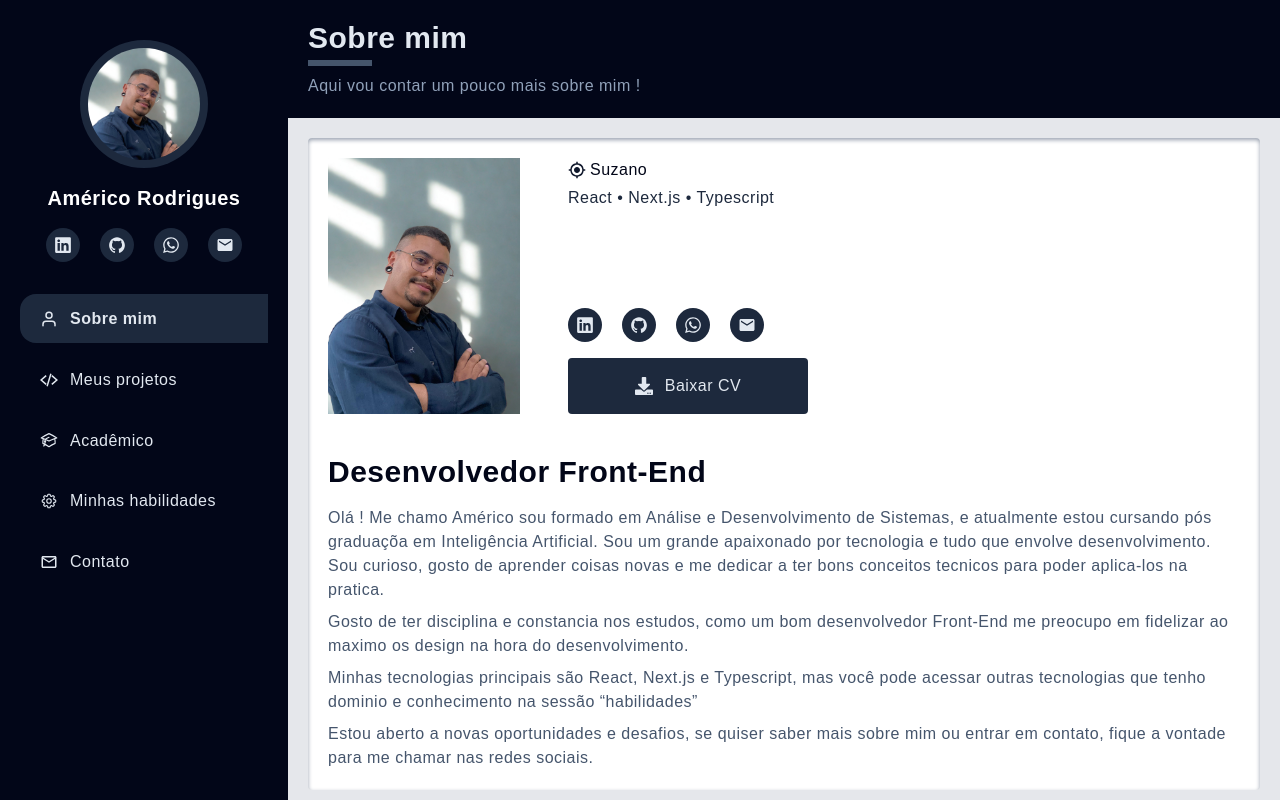
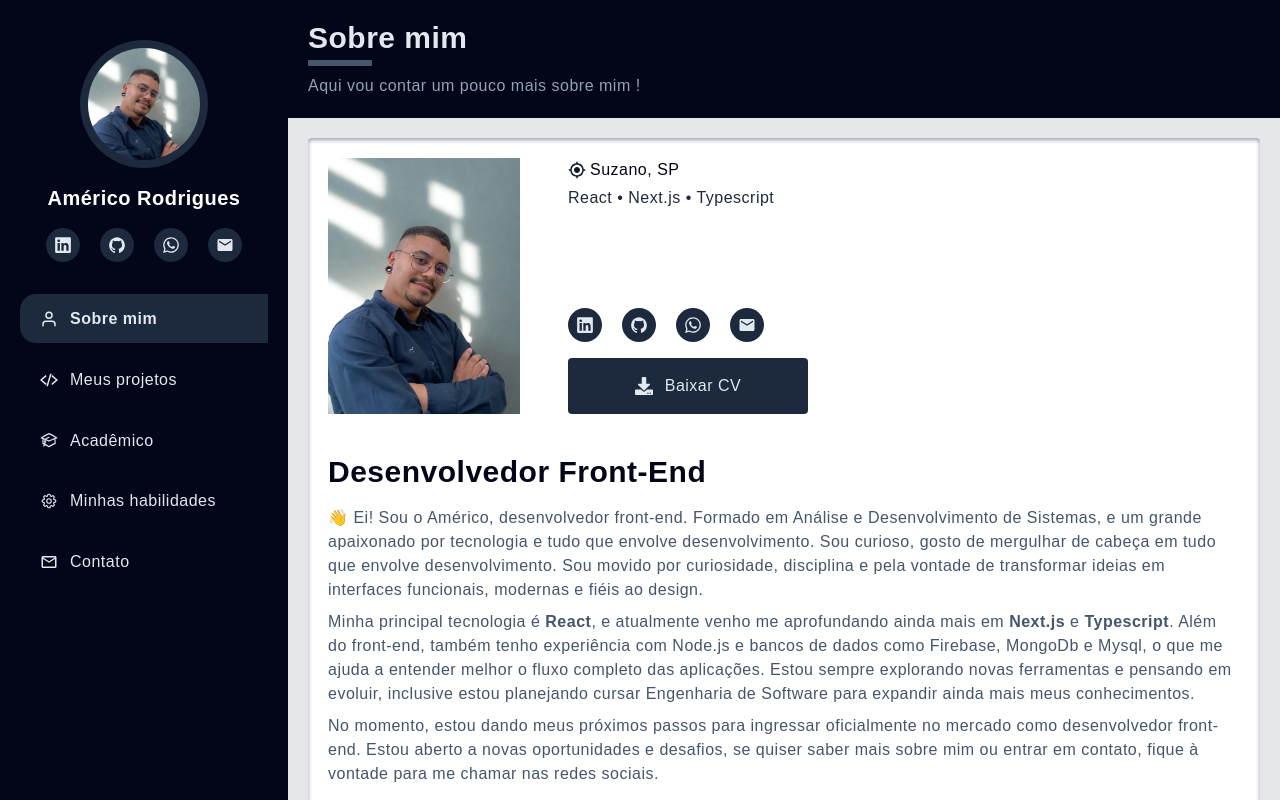
Before and after one commit to americorodrigues25/portifolio, a React (Vite) app: page / in a window 1280 px wide. Built offline with nearby package versions, Linux system fonts and the light colour scheme.

Commit message:
alteração no texto da página sobre e ajustes de hover nos cards da página skills

```diff
--- a/src/pages/About.tsx
+++ b/src/pages/About.tsx
@@ -20,7 +20,7 @@ export default function About() {
           <div className="text-slate-950 space-y-1">
             <div className="flex items-center gap-1">
               <MdMyLocation className="text-slate-900 text-lg" />
-              <span>Suzano</span>
+              <span>Suzano, SP</span>
             </div>
 
             <p className="text-slate-800">React • Next.js • Typescript</p>
@@ -45,27 +45,22 @@ export default function About() {
           Desenvolvedor Front-End
         </h1>
         <p className="mb-2 text-slate-600">
-          Olá ! Me chamo Américo sou formado em Análise e Desenvolvimento de
-          Sistemas, e atualmente estou cursando pós graduaçõa em Inteligência
-          Artificial. Sou um grande apaixonado por tecnologia e tudo que envolve
-          desenvolvimento. Sou curioso, gosto de aprender coisas novas e me
-          dedicar a ter bons conceitos tecnicos para poder aplica-los na
-          pratica.
+          👋 Ei! Sou o Américo, desenvolvedor front-end. Formado em Análise e Desenvolvimento de
+          Sistemas, e um grande apaixonado por tecnologia e tudo que envolve
+          desenvolvimento. Sou curioso, gosto de mergulhar de cabeça em tudo que envolve desenvolvimento. Sou movido por curiosidade,
+          disciplina e pela vontade de transformar ideias em interfaces funcionais, modernas e fiéis ao design.
         </p>
         <p className="mb-2 text-slate-600">
-          Gosto de ter disciplina e constancia nos estudos, como um bom
-          desenvolvedor Front-End me preocupo em fidelizar ao maximo os design
-          na hora do desenvolvimento.
-        </p>
-        <p className="mb-2 text-slate-600">
-          Minhas tecnologias principais são React, Next.js e Typescript, mas
-          você pode acessar outras tecnologias que tenho dominio e conhecimento
-          na sessão “habilidades”
+          Minha principal tecnologia é <b>React</b>, e atualmente venho me aprofundando ainda mais em <b>Next.js</b> e <b>Typescript</b>.
+          Além do front-end, também tenho experiência com Node.js e bancos de dados como Firebase, MongoDb e Mysql, o que me ajuda a entender melhor o fluxo
+          completo das aplicações.
+          Estou sempre explorando novas ferramentas e pensando em evoluir, inclusive estou planejando cursar Engenharia de
+          Software para expandir ainda mais meus conhecimentos.
         </p>
         <p className="text-slate-600">
-          Estou aberto a novas oportunidades e desafios, se quiser saber mais
-          sobre mim ou entrar em contato, fique a vontade para me chamar nas
-          redes sociais.
+          No momento, estou dando meus próximos passos para ingressar oficialmente no mercado como desenvolvedor
+          front-end. Estou aberto a novas oportunidades e desafios, se quiser saber mais sobre mim ou entrar em contato,
+          fique à vontade para me chamar nas redes sociais.
         </p>
       </div>
     </main>
--- a/src/pages/My-skills.tsx
+++ b/src/pages/My-skills.tsx
@@ -24,28 +24,29 @@ import { VscSourceControl } from "react-icons/vsc";
 
 export default function Skills() {
   const hardSkills = [
-    { icon: <FaReact aria-hidden="true" />, name: "React" },
-    { icon: <RiNextjsFill aria-hidden="true" />, name: "Next.js" },
-    { icon: <BiLogoTypescript aria-hidden="true" />, name: "TypeScript" },
-    { icon: <IoLogoJavascript aria-hidden="true" />, name: "JavaScript" },
-    { icon: <RiTailwindCssFill aria-hidden="true" />, name: "Tailwind CSS" },
-    { icon: <FaBootstrap aria-hidden="true" />, name: "Bootstrap" },
+    { icon: <FaReact aria-hidden="true" />, name: "React", description: "Sólido conhecimento em react, criando aplicações modernas e responsivas." },
+    { icon: <RiNextjsFill aria-hidden="true" />, name: "Next.js", description: "teste" },
+    { icon: <BiLogoTypescript aria-hidden="true" />, name: "TypeScript", description: "teste" },
+    { icon: <IoLogoJavascript aria-hidden="true" />, name: "JavaScript", description: "teste" },
+    { icon: <RiTailwindCssFill aria-hidden="true" />, name: "Tailwind CSS", description: "teste" },
+    { icon: <FaBootstrap aria-hidden="true" />, name: "Bootstrap", description: "teste" },
     {
       icon: <SiStyledcomponents aria-hidden="true" />,
       name: "Styled Components",
+      description: "teste"
     },
-    { icon: <FaNodeJs aria-hidden="true" />, name: "Node.js" },
-    { icon: <TbApi aria-hidden="true" />, name: "APIs REST" },
-    { icon: <TbBrandMysql aria-hidden="true" />, name: "MySQL" },
-    { icon: <IoLogoFirebase aria-hidden="true" />, name: "Firebase" },
-    { icon: <SiMongodb aria-hidden="true" />, name: "MongoDB" },
-    { icon: <VscSourceControl aria-hidden="true" />, name: "Git & GitHub" },
-    { icon: <SiJest aria-hidden="true" />, name: "Jest" },
-    { icon: <SiCypress aria-hidden="true" />, name: "Cypress" },
-    { icon: <SiPostman aria-hidden="true" />, name: "Postman" },
-    { icon: <SiVercel aria-hidden="true" />, name: "Vercel" },
-    { icon: <SiRender aria-hidden="true" />, name: "Render" },
-    { icon: <SiJirasoftware aria-hidden="true" />, name: "Scrum & Agile" },
+    { icon: <FaNodeJs aria-hidden="true" />, name: "Node.js", description: "teste" },
+    { icon: <TbApi aria-hidden="true" />, name: "APIs REST", description: "teste" },
+    { icon: <TbBrandMysql aria-hidden="true" />, name: "MySQL", description: "teste" },
+    { icon: <IoLogoFirebase aria-hidden="true" />, name: "Firebase", description: "teste" },
+    { icon: <SiMongodb aria-hidden="true" />, name: "MongoDB", description: "teste" },
+    { icon: <VscSourceControl aria-hidden="true" />, name: "Git & GitHub", description: "teste" },
+    { icon: <SiJest aria-hidden="true" />, name: "Jest", description: "teste" },
+    { icon: <SiCypress aria-hidden="true" />, name: "Cypress", description: "teste" },
+    { icon: <SiPostman aria-hidden="true" />, name: "Postman", description: "teste" },
+    { icon: <SiVercel aria-hidden="true" />, name: "Vercel", description: "teste" },
+    { icon: <SiRender aria-hidden="true" />, name: "Render", description: "teste" },
+    { icon: <SiJirasoftware aria-hidden="true" />, name: "Scrum & Agile", description: "teste" },
   ];
 
   const softSkills = [
@@ -79,10 +80,27 @@ export default function Skills() {
         {hardSkills.map((skill, i) => (
           <div
             key={i}
-            className="flex flex-col items-center justify-center gap-2 py-6  bg-slate-200 border-slate-800 border-b-8 rounded-lg hover:translate-y-1 transition-all rounded-tl-4xl rounded-br-4xl"
+            className="relative group"
           >
-            <p className="text-3xl text-slate-800">{skill.icon}</p>
-            <p className="text-sm font-medium text-slate-800 text-center">{skill.name}</p>
+            <div
+              className="flex flex-col items-center justify-center gap-2 py-6 bg-slate-200
+                 border-slate-800 border-b-8 rounded-lg hover:translate-y-1
+                 transition-all rounded-tl-4xl rounded-br-4xl"
+            >
+              <p className="text-3xl text-slate-800">{skill.icon}</p>
+              <p className="text-sm font-medium text-slate-800 text-center">{skill.name}</p>
+            </div>
+
+            {skill?.description && (
+              <div
+                className="absolute left-1/2 -bottom-4 translate-y-full -translate-x-1/2 z-50
+                   w-max max-w-[150px] px-3 py-2 text-xs text-slate-200 bg-slate-800 rounded
+                   opacity-0 group-hover:opacity-100 group-hover:translate-y-[90%]
+                   transition-all duration-500 ease-in-out pointer-events-none shadow-lg text-center"
+              >
+                {skill.description}
+              </div>
+            )}
           </div>
         ))}
       </section>
```
